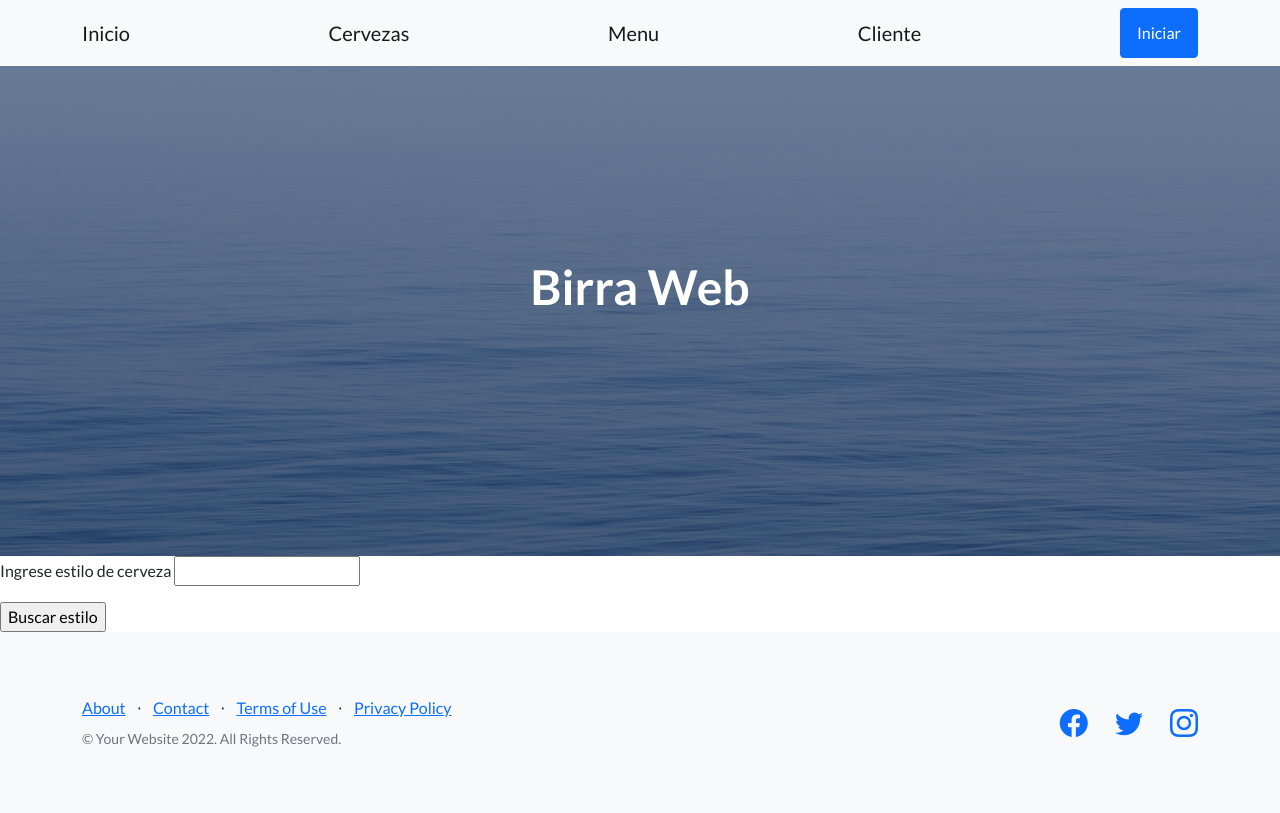
After one commit to AlanIlCapo/BirraCoder, a Django app: page /app-birra/busqueda_cerveza/ in a window 1280 px wide. The commit adds this page. Run offline with Django 4.2, Linux system fonts and the light colour scheme; some libraries are stand-ins or nearby versions.

Commit message:
se agregan form para insertar datos y para consulta bd

```diff
--- /dev/null
+++ b/Birra/AppBirra/Template/busqueda_cerveza.html
@@ -0,0 +1,15 @@
+{% extends 'padre.html' %}
+
+{% load static %}
+
+{% block bloqueVariable %}
+
+    <form action="{% url 'buscar_cerveza' %}" method="GET"> {% csrf_token %}
+
+        <p>Ingrese estilo de cerveza <input type="text" name="estilo"/> </p>
+
+        <input type="submit" value="Buscar estilo"/>
+
+    </form>
+
+{% endblock bloqueVariable %}
--- a/Birra/AppBirra/Template/cervezas.html
+++ b/Birra/AppBirra/Template/cervezas.html
@@ -14,4 +14,6 @@
         {%endfor%}
     </ul>
 
+    <a href="{% url 'cervezaFormulario' %}">Agrega cerveza</a>
+
 {% endblock bloqueVariable %}
--- a/Birra/AppBirra/Template/clienteFormulario.html
+++ b/Birra/AppBirra/Template/clienteFormulario.html
@@ -6,9 +6,11 @@
 
     <form action="{% url 'clienteFormulario' %}" method="POST"> {% csrf_token %}
 
-        <p>Nombre: <input type="text" name="nombre"/> </p>
+        <!-- <p>Nombre: <input type="text" name="nombre"/> </p>
         <p>Apellido: <input type="text" name="apellido"/> </p>
-        <p>Email: <input type="email" name="email"/> </p>
+        <p>Email: <input type="email" name="email"/> </p> -->
+
+        {{mi_formulario_cliente.as_p}}
 
         <input type="submit" value="Enviar"/>
 
--- a/Birra/AppBirra/Template/menu.html
+++ b/Birra/AppBirra/Template/menu.html
@@ -13,5 +13,5 @@
             <li>{{menu.minutas}} - {{menu.descripcion}} - {{menu.precio}}</li>
         {%endfor%}
     </ul>
-
+    <a href="{% url 'menuFormulario' %}">Agrega menu</a>
 {% endblock bloqueVariable %}
--- a/Birra/AppBirra/Template/menuFormulario.html
+++ b/Birra/AppBirra/Template/menuFormulario.html
@@ -6,9 +6,11 @@
 
     <form action="{% url 'menuFormulario' %}" method="POST"> {% csrf_token %}
 
-        <p>Minutas: <input type="text" name="minutas"/> </p>
+        <!-- <p>Minutas: <input type="text" name="minutas"/> </p>
         <p>Descripcion: <input type="text" name="descripcion"/> </p>
-        <p>Precio: <input type="number" name="precio"/> </p>
+        <p>Precio: <input type="number" name="precio"/> </p> -->
+
+        {{mi_formulario_menu.as_p}}
 
         <input type="submit" value="Enviar"/>
 
--- a/Birra/AppBirra/urls.py
+++ b/Birra/AppBirra/urls.py
@@ -1,10 +1,11 @@
 
 from django.urls import path
-from .views import cerveza, menu, lista_cerveza, inicio, cervezas, cliente, cervezaFormulario, menuFormulario, clienteFormulario
+from .views import cerveza, menu, lista_cerveza, inicio, cervezas, cliente, cervezaFormulario, menuFormulario, clienteFormulario, busqueda_cerveza, buscar_cerveza
 
 urlpatterns = [
     path('cerveza/<estilo>/<ibu>/<alcohol>', cerveza),
     path('menu/<minutas>/<descripcion>/<precio>', menu),
+    path('cliente/<nombre>/<apellido>/<email>', cliente),
     path('lista-cervezas/', lista_cerveza),
     path('', inicio),
     path('cervezas/', cervezas, name="Cervezas"),
@@ -13,4 +14,6 @@ urlpatterns = [
     path('cervezaFormulario/', cervezaFormulario, name="cervezaFormulario"),
     path('menuFormulario/', menuFormulario, name="menuFormulario"),
     path('clienteFormulario/', clienteFormulario, name="clienteFormulario"),
+    path('busqueda_cerveza/', busqueda_cerveza, name="busqueda_cerveza"),
+    path('buscar_cerveza/', buscar_cerveza, name="buscar_cerveza"),
 ]
--- a/Birra/AppBirra/views.py
+++ b/Birra/AppBirra/views.py
@@ -2,6 +2,7 @@ from django.shortcuts import render, redirect
 from .models import Cerveza
 from django.http import HttpResponse
 from .models import Menu, Cliente
+from .forms import CervezaFormulario, MenuFormulario, ClienteFormulario
 
 
 def cerveza (request, estilo, ibu, alcohol):
@@ -23,6 +24,16 @@ def menu (request, minutas, descripcion, precio):
 
     return HttpResponse (f"""
     <p>minutas:{menu.minutas} - descripcion:{menu.descripcion} -precio:{menu.precio} </p>
+    """)
+
+def cliente (request, nombre, apellido, email):
+
+    cliente = Cliente (nombre = nombre, apellido = apellido, email = email)
+
+    cliente.save()
+
+    return HttpResponse (f"""
+    <p>nombre:{cliente.nombre} - apellido:{cliente.apellido} - email:{cliente.email} </p>
     """)
 
 def lista_cerveza(request):
@@ -60,38 +71,62 @@ def cliente(request):
 #Formularios--------------------
 def cervezaFormulario(request):
 
-    if request.method=='POST':
 
-        cerveza = Cerveza(estilo=request.POST['estilo'], ibu=request.POST['ibu'], alcohol=request.POST['alcohol'])
-        cerveza.save()
 
-        return redirect('Cervezas')
+    if request.method =='POST':
+        mi_formulario_cerveza = CervezaFormulario(request.POST)
+
+
+        if mi_formulario_cerveza.is_valid():
+            data = mi_formulario_cerveza.cleaned_data
+            cerveza = Cerveza(estilo=data['estilo'], ibu=data['ibu'], alcohol=data['alcohol'])
+            cerveza.save()
+            return redirect('Cervezas')
 
     else:
-        return render(request, "cervezaFormulario.html")
+        mi_formulario_cerveza = CervezaFormulario()
+
+    return render(request, "cervezaFormulario.html", {'mi_formulario_cerveza': mi_formulario_cerveza})
 
 
 def menuFormulario(request):
+    mi_formulario_menu = MenuFormulario(request.POST)
 
-    if request.method=='POST':
-
-        menu= Menu(minutas=request.POST['minutas'], descripcion=request.POST['descripcion'], precio=request.POST['precio'])
+    if mi_formulario_menu.is_valid():
+        data = mi_formulario_menu.cleaned_data
+        menu= Menu(minutas=data['minutas'], descripcion=data['descripcion'], precio=data['precio'])
         menu.save()
-
         return redirect('Menu')
 
     else:
-        return render(request, "menuFormulario.html")
+        mi_formulario_menu = MenuFormulario()
+
+    return render(request, "menuFormulario.html", {'mi_formulario_menu': mi_formulario_menu})
 
 
 def clienteFormulario(request):
+    mi_formulario_cliente = ClienteFormulario(request.POST)
 
-    if request.method=='POST':
-
-        menu= Cliente(nombre=request.POST['nombre'], apellido=request.POST['apellido'], email=request.POST['email'])
+    if  mi_formulario_cliente.is_valid():
+        data = mi_formulario_cliente.cleaned_data
+        cliente= Cliente(nombre=data['nombre'], apellido=data['apellido'], email=data['email'])
         menu.save()
-
         return redirect('Cliente')
 
     else:
-        return render(request, "clienteFormulario.html")
+        mi_formulario_cliente = ClienteFormulario()
+
+    return render(request, "clienteFormulario.html", {'mi_formulario_cliente': mi_formulario_cliente})
+
+
+def busqueda_cerveza(request):
+
+    return render(request, 'busqueda_cerveza.html')
+
+def buscar_cerveza(request):
+
+    estilo_buscar = request.GET['estilo']
+
+    cerveza = Cerveza.objects.get(estilo = estilo_buscar)
+
+    return render(request, 'resultadoBusquedaEstilo.html', {'cerveza': cerveza, 'estilo':estilo_buscar})
```
Also changed, not shown: Birra/AppBirra/Template/cervezaFormulario.html (+6 -2 lines), Birra/AppBirra/Template/cliente.html (+9 -2 lines), Birra/AppBirra/Template/resultadoBusquedaEstilo.html (added, +11 -0 lines), Birra/AppBirra/forms.py (added, +18 -0 lines), Birra/db.sqlite3. Lines whose indentation alone changed are shown as unchanged.
